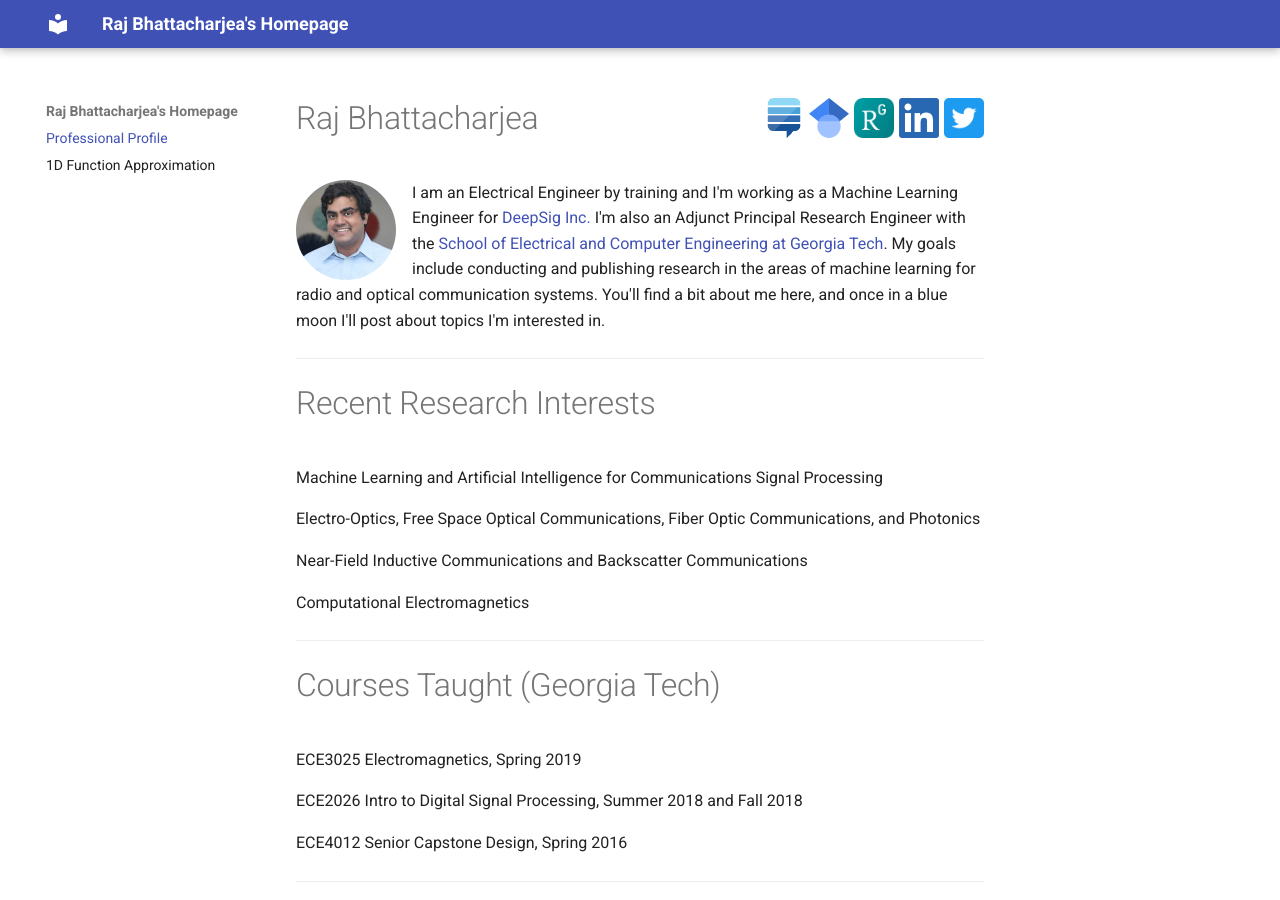
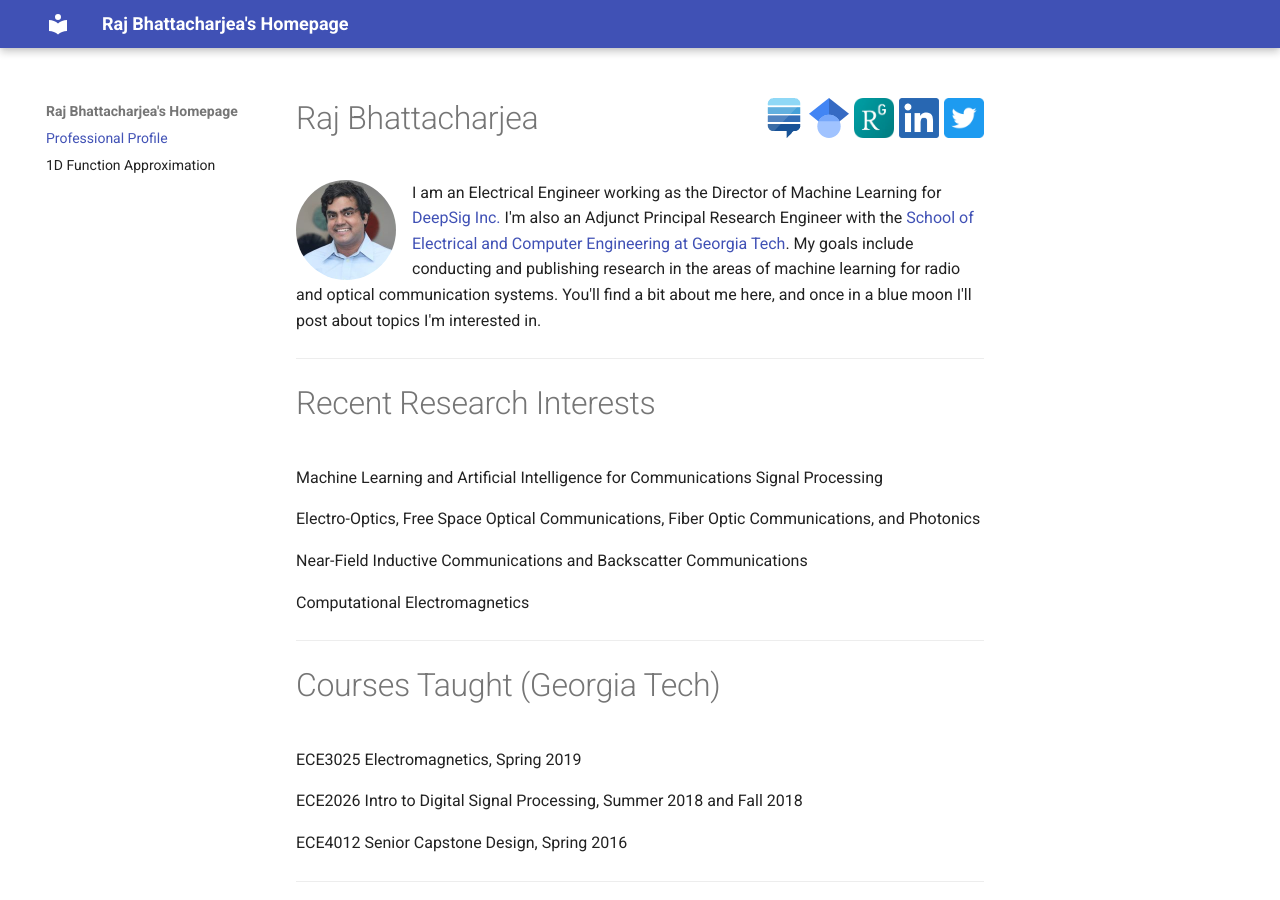
Before and after one commit to rajb245/rajb245.github.io, an MkDocs documentation site: the page built from docs/index.md, in a window 1280 px wide and 900 px high. Built offline with MkDocs 1.6.1 and Material for MkDocs 9.7.7, drawn with Linux system fonts in a browser that asks for light colours.

Commit message:
update my DeepSig position

```diff
--- a/docs/index.md
+++ b/docs/index.md
@@ -7,8 +7,8 @@
 <!-- :simple-googlescholar::fontawesome-brands-researchgate::fontawesome-brands-linkedin::fontawesome-brands-square-twitter: -->
 <!-- ![Picture of Raj Bhattacharjea](images/RajBhattacharjea_Nov2015_square_200px.png){: style="float:left;border-radius:50%;padding-right:10px;width:100px;height:100px"} -->
 ![Picture of Raj Bhattacharjea](images/headshot_2024_200px.JPG){: style="float:left;border-radius:50%;width:100px;height:100px;margin-right:1em;"}
-I am an Electrical Engineer by training and I'm working as a Machine Learning
-Engineer for [DeepSig Inc.](https://www.deepsig.ai/) I'm also an Adjunct Principal Research Engineer with the
+I am an Electrical Engineer working as the Director of Machine Learning
+for [DeepSig Inc.](https://www.deepsig.ai/) I'm also an Adjunct Principal Research Engineer with the
 [School of Electrical and Computer Engineering at Georgia Tech](https://ece.gatech.edu/).
 My goals include conducting and publishing research in the areas of machine learning for radio
 and optical communication systems. You'll find a bit about me here, and once in a blue
```
